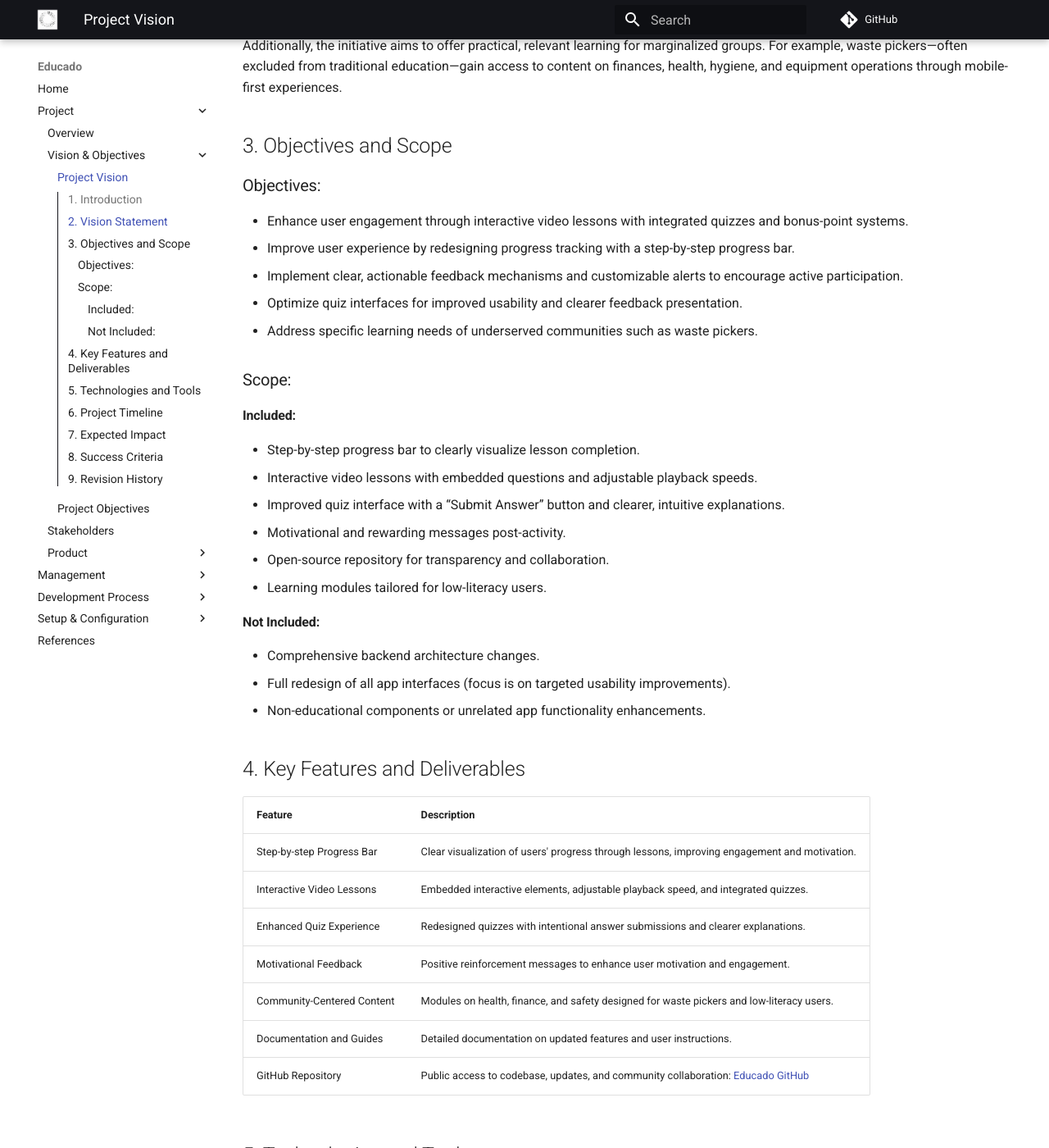
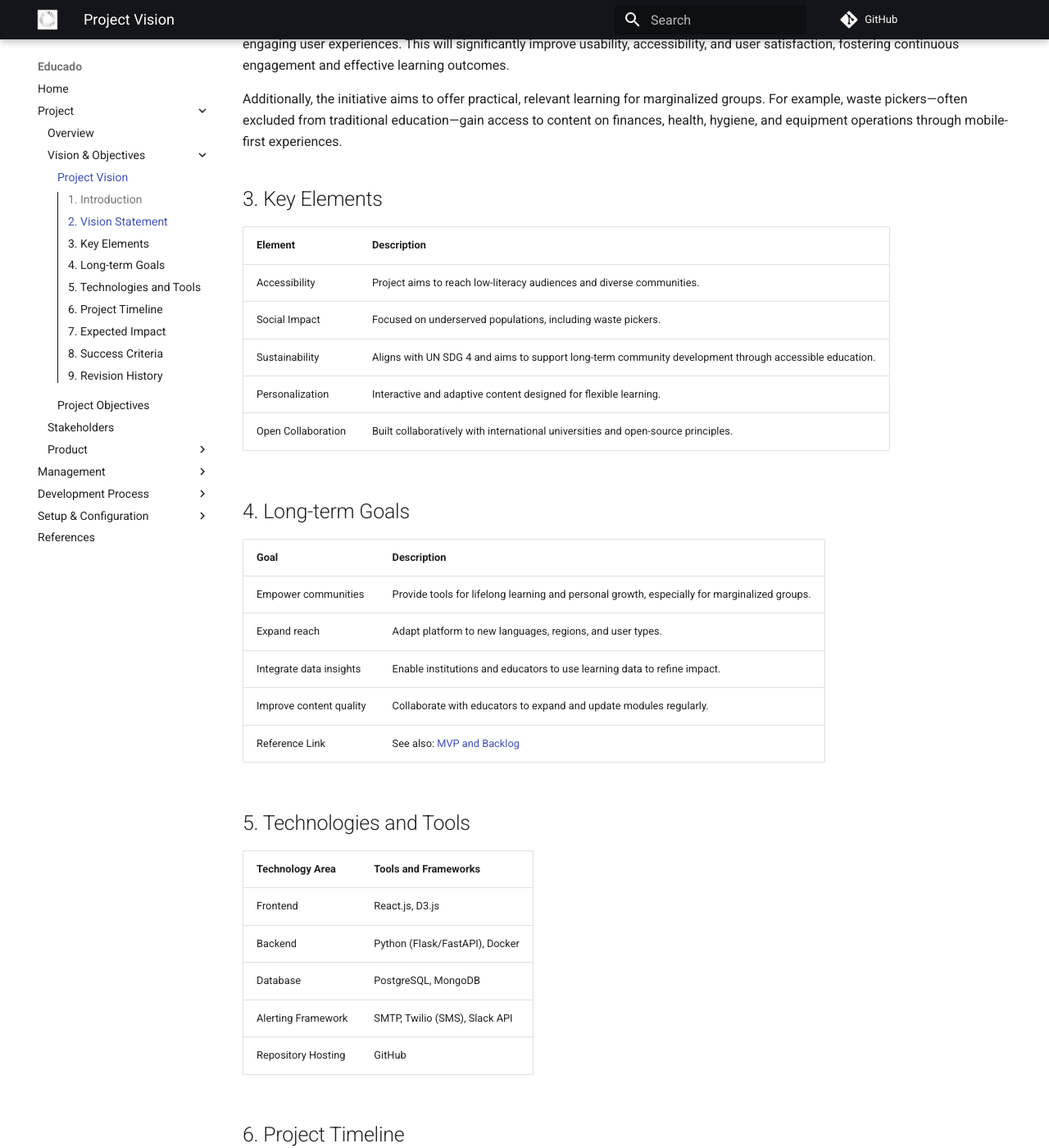
Before and after one commit to ErasmusEgalitarian/educado-docs, an MkDocs documentation site: the page built from docs/project/vision-objectives/vision.md, in a window 1280 px wide and 1400 px high, scrolled down 650 px. Shown: the whole window at 82% size. Built offline with MkDocs 1.6.1 and Material for MkDocs 9.7.7, drawn with Linux system fonts in a browser that asks for light colours; comment, search, counter and statistics services are not loaded; some of the changed text lies outside the part shown.

Commit message:
[DOCS] Apply feedback and restructure vision document

```diff
--- a/docs/project/vision-objectives/vision.md
+++ b/docs/project/vision-objectives/vision.md
@@ -1,4 +1,4 @@
-# Vision Document
+[← Back to the Main Page](../../index.md)
 
 ## 1. Introduction
 
@@ -16,40 +16,25 @@ The primary objective is to enhance the Educado app by integrating interactive l
 
 Additionally, the initiative aims to offer practical, relevant learning for marginalized groups. For example, waste pickers—often excluded from traditional education—gain access to content on finances, health, hygiene, and equipment operations through mobile-first experiences.
 
-## 3. Objectives and Scope
+## 3. Key Elements
 
-### Objectives:
-- Enhance user engagement through interactive video lessons with integrated quizzes and bonus-point systems.
-- Improve user experience by redesigning progress tracking with a step-by-step progress bar.
-- Implement clear, actionable feedback mechanisms and customizable alerts to encourage active participation.
-- Optimize quiz interfaces for improved usability and clearer feedback presentation.
-- Address specific learning needs of underserved communities such as waste pickers.
+| Element           | Description                                                                                             |
+|-------------------|---------------------------------------------------------------------------------------------------------|
+| Accessibility     | Project aims to reach low-literacy audiences and diverse communities.                                  |
+| Social Impact     | Focused on underserved populations, including waste pickers.                                             |
+| Sustainability    | Aligns with UN SDG 4 and aims to support long-term community development through accessible education.   |
+| Personalization   | Interactive and adaptive content designed for flexible learning.                                         |
+| Open Collaboration| Built collaboratively with international universities and open-source principles.                        |
 
-### Scope:
-#### Included:
-- Step-by-step progress bar to clearly visualize lesson completion.
-- Interactive video lessons with embedded questions and adjustable playback speeds.
-- Improved quiz interface with a “Submit Answer” button and clearer, intuitive explanations.
-- Motivational and rewarding messages post-activity.
-- Open-source repository for transparency and collaboration.
-- Learning modules tailored for low-literacy users.
+## 4. Long-term Goals
 
-#### Not Included:
-- Comprehensive backend architecture changes.
-- Full redesign of all app interfaces (focus is on targeted usability improvements).
-- Non-educational components or unrelated app functionality enhancements.
-
-## 4. Key Features and Deliverables
-
-| Feature                     | Description                                                                                 |
-|-----------------------------|---------------------------------------------------------------------------------------------|
-| Step-by-step Progress Bar   | Clear visualization of users' progress through lessons, improving engagement and motivation.|
-| Interactive Video Lessons   | Embedded interactive elements, adjustable playback speed, and integrated quizzes.           |
-| Enhanced Quiz Experience    | Redesigned quizzes with intentional answer submissions and clearer explanations.            |
-| Motivational Feedback       | Positive reinforcement messages to enhance user motivation and engagement.                  |
-| Community-Centered Content  | Modules on health, finance, and safety designed for waste pickers and low-literacy users.    |
-| Documentation and Guides    | Detailed documentation on updated features and user instructions.                           |
-| GitHub Repository           | Public access to codebase, updates, and community collaboration: [Educado GitHub](https://github.com/Educado-App) |
+| Goal                        | Description                                                                                   |
+|-----------------------------|-----------------------------------------------------------------------------------------------|
+| Empower communities         | Provide tools for lifelong learning and personal growth, especially for marginalized groups. |
+| Expand reach                | Adapt platform to new languages, regions, and user types.                                     |
+| Integrate data insights     | Enable institutions and educators to use learning data to refine impact.                     |
+| Improve content quality     | Collaborate with educators to expand and update modules regularly.                           |
+| Reference Link              | See also: [MVP and Backlog](../product/mvp-backlog.md)                                        |
 
 ## 5. Technologies and Tools
 
@@ -92,13 +77,8 @@ Additionally, the initiative aims to offer practical, relevant learning for marg
 
 ## 9. Revision History
 
-| Date       | Version | Changes made                                      | Authors |
-|------------|---------|---------------------------------------------------|---------|
-| 02/04/2024 | 0.1     | Document creation                                 |         |
-| 06/04/2024 | 0.2     | Topics 1.1, 1.2, 1.3, and 3                       |         |
-| 16/04/2024 | 0.3     | Documentation published on Git Pages              |         |
-| 09/09/2024 | 0.4     | Updated technologies and app type                 |         |
-| 09/09/2024 | 0.5     | Technology adjustments                            |         |
-| 28/03/2025 | 0.6     | Integrated features from Vivae insights           |         |
-| 28/03/2025 | 0.7     | GitHub repo, dev transparency and open collaboration added |         |
-| 28/03/2025 | 0.8     | Added Educado Initiative context and community mission |         |
+| Date       | Version | Changes made                                 | Authors |
+|------------|---------|----------------------------------------------|---------|
+| 28/03/2025 | 0.1     | Initial version of the Vision Document        |         |
+
+[← Back to the Main Page](../../index.md)
```
